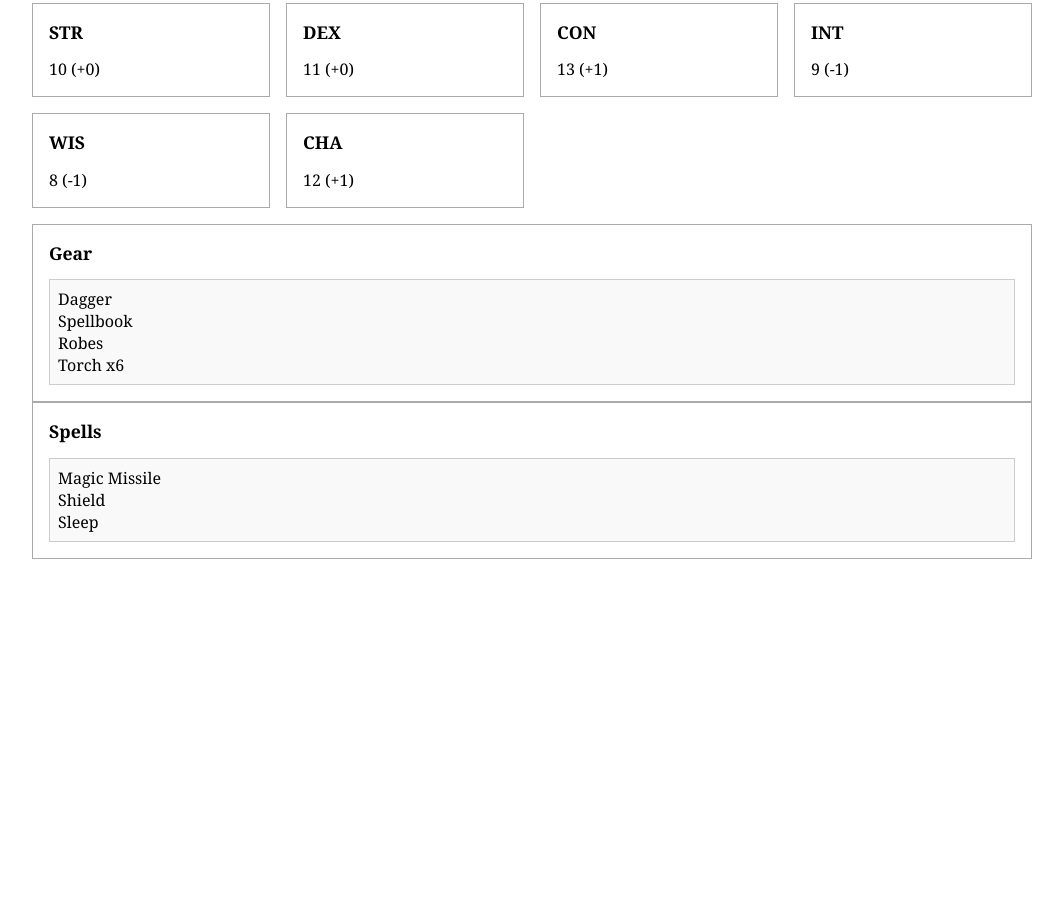
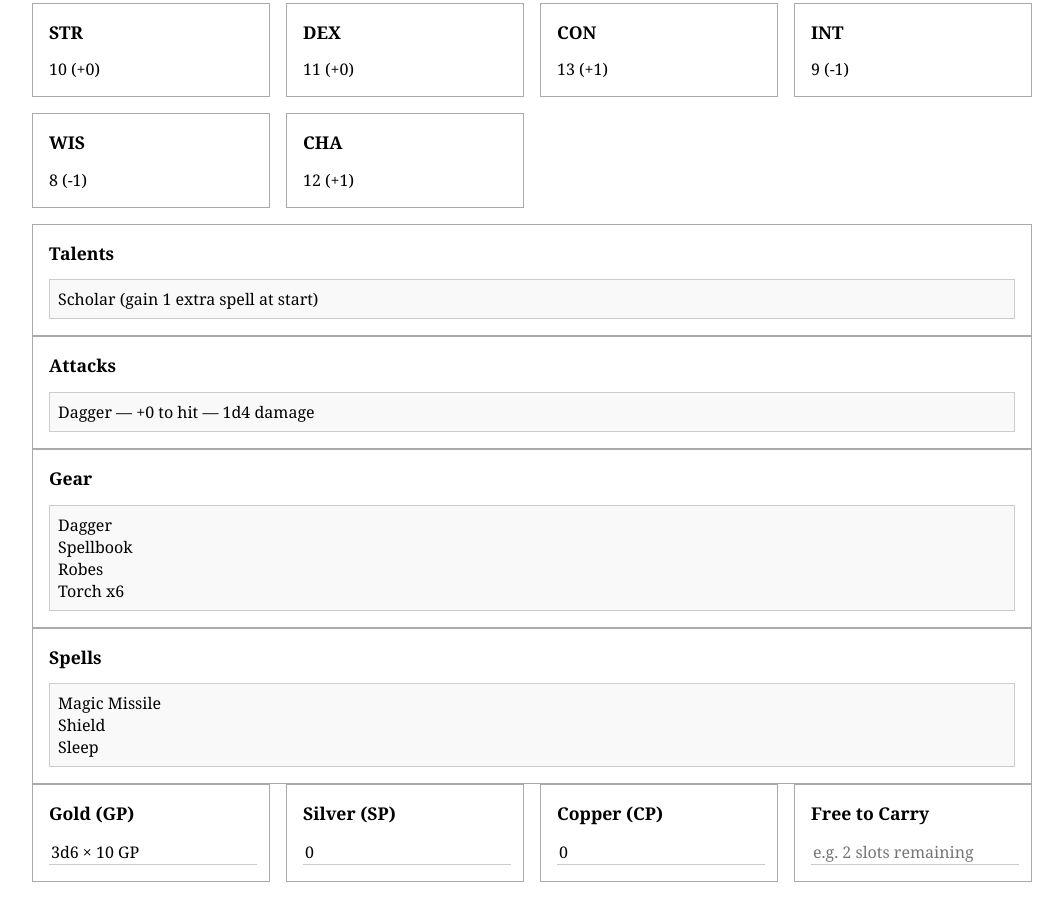
Before and after one commit to ebabel-eu/shadowdark-character, a plain HTML site: page index.html in a window 1280 px wide. Shown: the part 408-1328 px from the top of the page, without its empty margins (108-1171 px from the left). Before the commit the page ends 999 px from the top, so only its background shows below. Drawn offline with Linux system fonts and the light colour scheme.

Commit message:
Add talents, money, and attacks

```diff
--- a/index.html
+++ b/index.html
@@ -49,7 +49,7 @@
       font-size: 1.1em;
     }
 
-    .gear, .spells {
+    .gear, .spells, .talents, .attacks {
       white-space: pre-wrap;
       background: #f9f9f9;
       padding: 0.5em;
@@ -97,6 +97,16 @@
   </div>
 
   <div class="section">
+    <h2>Talents</h2>
+    <div class="talents" id="talents"></div>
+  </div>
+
+  <div class="section">
+    <h2>Attacks</h2>
+    <div class="attacks" id="attacks"></div>
+  </div>
+
+  <div class="section">
     <h2>Gear</h2>
     <div class="gear" id="gear"></div>
   </div>
@@ -104,6 +114,13 @@
   <div class="section">
     <h2>Spells</h2>
     <div class="spells" id="spells"></div>
+  </div>
+
+  <div class="grid">
+    <div class="section"><h2>Gold (GP)</h2><input type="text" value="3d6 × 10 GP"></div>
+    <div class="section"><h2>Silver (SP)</h2><input type="text" value="0"></div>
+    <div class="section"><h2>Copper (CP)</h2><input type="text" value="0"></div>
+    <div class="section"><h2>Free to Carry</h2><input type="text" placeholder="e.g. 2 slots remaining"></div>
   </div>
 
   <script>
@@ -131,6 +148,20 @@
       Priest: ["Cure Wounds", "Bless", "Protection from Evil", "Turn Undead", "Detect Evil"]
     };
 
+    const classTalents = {
+      Fighter: ["Mighty (+1 to hit/damage in melee)", "Shield Expert (+1 AC when using shield)", "Tough (+2 HP)"],
+      Thief: ["Sneaky (+2 to DEX checks)", "Backstab (+1d6 dmg when attacking from surprise)", "Light Step (never triggers traps)"],
+      Wizard: ["Keen Mind (+1 to INT checks)", "Scholar (gain 1 extra spell at start)", "Dark Vision (see without torch)"],
+      Priest: ["Divine Favor (+1 to spellcasting checks)", "Sanctified (immune to cursed items)", "Healer (+1 HP from healing magic)"]
+    };
+
+    const classWeapons = {
+      Fighter: [{ name: "Sword", type: "melee", die: "1d8" }],
+      Thief: [{ name: "Dagger", type: "melee", die: "1d4" }],
+      Wizard: [{ name: "Dagger", type: "melee", die: "1d4" }],
+      Priest: [{ name: "Mace", type: "melee", die: "1d6" }]
+    };
+
     function generateCharacter() {
       const stats = ["STR", "DEX", "CON", "INT", "WIS", "CHA"].reduce((obj, stat) => {
         const score = roll3d6();
@@ -147,6 +178,8 @@
         Priest: ["Mace", "Holy Symbol", "Chainmail", "Torch x6"]
       }[charClass];
       const spells = ["Wizard", "Priest"].includes(charClass) ? getRandom(level1Spells[charClass], 3) : [];
+      const talents = getRandom(classTalents[charClass], 1);
+      const weapons = classWeapons[charClass];
 
       return {
         name: generateFantasyName(),
@@ -154,7 +187,12 @@
         stats,
         hp: Math.max(1, baseHP + conMod),
         gear,
-        spells
+        spells,
+        talents,
+        attacks: weapons.map(w => {
+          const mod = w.type === "melee" ? stats.STR.mod : stats.DEX.mod;
+          return `${w.name} — +${mod} to hit — ${w.die} damage`;
+        })
       };
     }
 
@@ -165,6 +203,8 @@
       document.getElementById("hp").textContent = char.hp;
       document.getElementById("gear").textContent = char.gear.join("\n");
       document.getElementById("spells").textContent = char.spells.join("\n") || "None";
+      document.getElementById("talents").textContent = char.talents.join("\n");
+      document.getElementById("attacks").textContent = char.attacks.join("\n");
 
       for (const stat in char.stats) {
         const s = char.stats[stat];
@@ -172,7 +212,7 @@
       }
     }
 
-    // Generate on first load
+    // Generate character on load
     generateAndDisplay();
   </script>
 </body>
```
